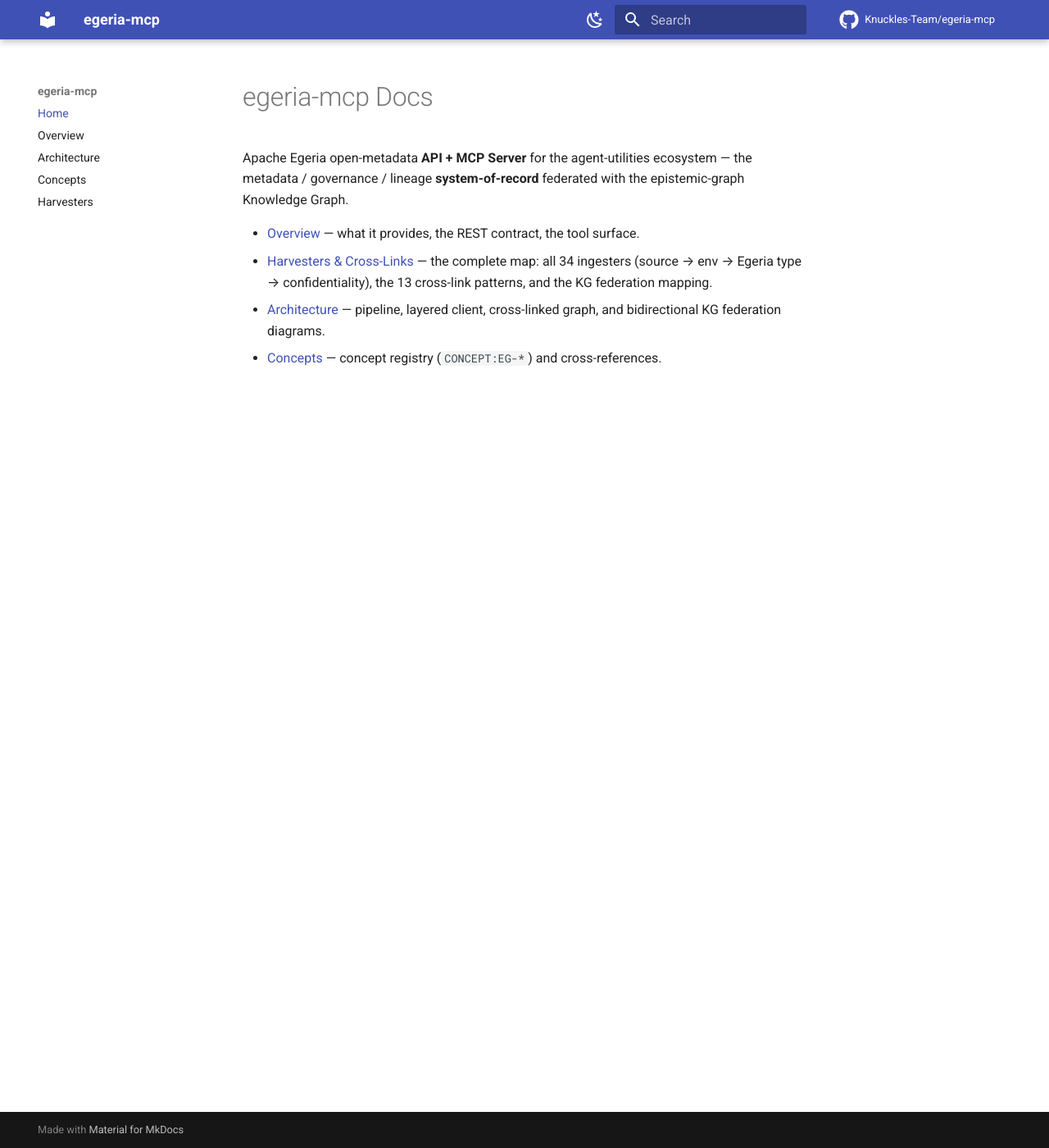
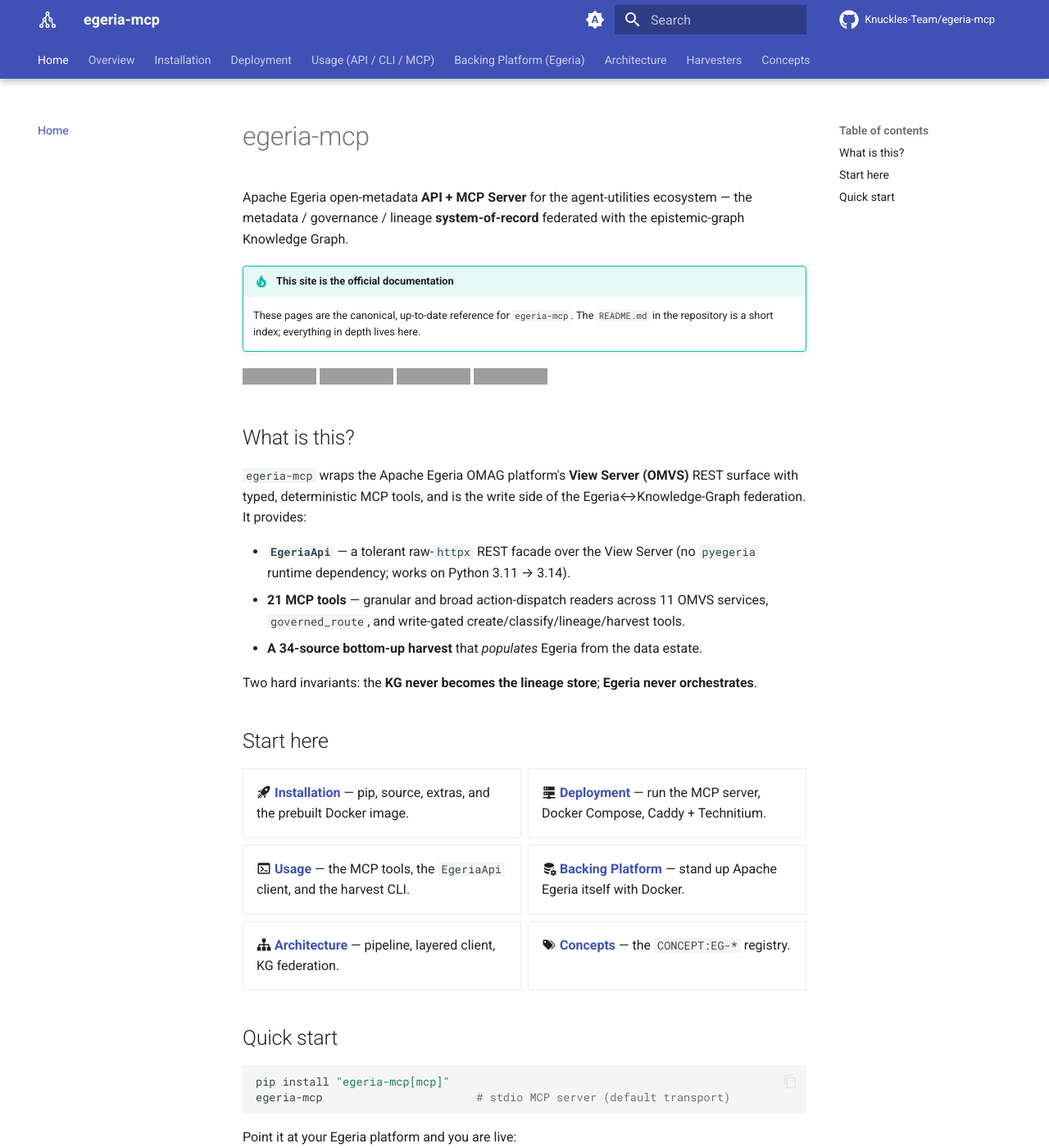
Before and after one commit to Knuckles-Team/egeria-mcp, an MkDocs documentation site: the page built from docs/index.md, in a window 1280 px wide and 1400 px high. Shown: the whole window at 82% size. Built offline with MkDocs 1.6.1 and Material for MkDocs 9.7.7, drawn with Linux system fonts in a browser that asks for light colours; comment, search, counter and statistics services are not loaded; some of the changed text lies outside the part shown; grey boxes are pictures that could not be loaded.

Commit message:
Establish docs-site standard; drop redundant docs.yml
Build the polished GitHub Pages docs standard on egeria-mcp as the
ecosystem reference:
- mkdocs: Material theme with tabs, instant nav, 3-way palette, social,
  emoji/grid-cards; full nav over every docs page
- New docs/{installation,deployment,usage,platform}.md: pip/Docker
  install, MCP-server deployment with Caddy + Technitium, API/CLI/MCP
  usage, and a Compose recipe to stand up the Apache Egeria platform
- index.md reframed as the official-docs landing
- README points to knuckles-team.github.io/egeria-mcp as the canonical
  reference and lists the doc pages
- Remove redundant docs.yml; pages.yml is the single deploy path

Co-Authored-By: Claude Opus 4.8 (1M context) <noreply@anthropic.com>

````diff
--- a/docs/index.md
+++ b/docs/index.md
@@ -1,13 +1,60 @@
-# egeria-mcp Docs
+# egeria-mcp
 
 Apache Egeria open-metadata **API + MCP Server** for the agent-utilities ecosystem
 — the metadata / governance / lineage **system-of-record** federated with the
 epistemic-graph Knowledge Graph.
 
-- [Overview](overview.md) — what it provides, the REST contract, the tool surface.
-- [Harvesters & Cross-Links](harvesters.md) — the complete map: all 34 ingesters
-  (source → env → Egeria type → confidentiality), the 13 cross-link patterns, and the
-  KG federation mapping.
-- [Architecture](architecture.md) — pipeline, layered client, cross-linked graph, and
-  bidirectional KG federation diagrams.
-- [Concepts](concepts.md) — concept registry (`CONCEPT:EG-*`) and cross-references.
+!!! tip "This site is the official documentation"
+    These pages are the canonical, up-to-date reference for `egeria-mcp`. The
+    `README.md` in the repository is a short index; everything in depth lives here.
+
+[![PyPI](https://img.shields.io/pypi/v/egeria-mcp)](https://pypi.org/project/egeria-mcp/)
+![MCP Server](https://badge.mcpx.dev?type=server 'MCP Server')
+[![License](https://img.shields.io/pypi/l/egeria-mcp)](https://github.com/Knuckles-Team/egeria-mcp/blob/main/LICENSE)
+[![GitHub](https://img.shields.io/badge/source-GitHub-181717?logo=github)](https://github.com/Knuckles-Team/egeria-mcp)
+
+## What is this?
+
+`egeria-mcp` wraps the Apache Egeria OMAG platform's **View Server (OMVS)** REST
+surface with typed, deterministic MCP tools, and is the write side of the
+Egeria↔Knowledge-Graph federation. It provides:
+
+- **`EgeriaApi`** — a tolerant raw-`httpx` REST facade over the View Server (no
+  `pyegeria` runtime dependency; works on Python 3.11 → 3.14).
+- **21 MCP tools** — granular and broad action-dispatch readers across 11 OMVS
+  services, `governed_route`, and write-gated create/classify/lineage/harvest tools.
+- **A 34-source bottom-up harvest** that *populates* Egeria from the data estate.
+
+Two hard invariants: the **KG never becomes the lineage store**; **Egeria never
+orchestrates**.
+
+## Start here
+
+<div class="grid cards" markdown>
+
+- :material-rocket-launch: **[Installation](installation.md)** — pip, source, extras, and the prebuilt Docker image.
+- :material-server-network: **[Deployment](deployment.md)** — run the MCP server, Docker Compose, Caddy + Technitium.
+- :material-console: **[Usage](usage.md)** — the MCP tools, the `EgeriaApi` client, and the harvest CLI.
+- :material-database-cog: **[Backing Platform](platform.md)** — stand up Apache Egeria itself with Docker.
+- :material-sitemap: **[Architecture](architecture.md)** — pipeline, layered client, KG federation.
+- :material-tag-multiple: **[Concepts](concepts.md)** — the `CONCEPT:EG-*` registry.
+
+</div>
+
+## Quick start
+
+```bash
+pip install "egeria-mcp[mcp]"
+egeria-mcp                       # stdio MCP server (default transport)
+```
+
+Point it at your Egeria platform and you are live:
+
+```bash
+export EGERIA_PLATFORM_URL=https://your-egeria:9443
+export EGERIA_VIEW_SERVER=qs-view-server
+egeria-mcp --transport http --host 0.0.0.0 --port 8000
+```
+
+See **[Installation](installation.md)** and **[Deployment](deployment.md)** for the
+full matrix (PyPI extras, Docker image, all transports, reverse proxy, DNS).
--- a/mkdocs.yml
+++ b/mkdocs.yml
@@ -1,35 +1,64 @@
 site_name: "egeria-mcp"
+site_description: "Apache Egeria open-metadata API + MCP Server — the metadata / governance / lineage system-of-record for the agent-utilities ecosystem."
+site_url: "https://knuckles-team.github.io/egeria-mcp/"
 repo_name: "Knuckles-Team/egeria-mcp"
 repo_url: "https://github.com/Knuckles-Team/egeria-mcp"
+edit_uri: "edit/main/docs/"
+copyright: "Copyright &copy; Knuckles-Team — MIT licensed"
+
 theme:
   name: material
+  icon:
+    repo: fontawesome/brands/github
+    logo: material/graph-outline
+  favicon: https://raw.githubusercontent.com/squidfunk/mkdocs-material/master/material/templates/assets/images/favicon.png
   features:
+    - navigation.tabs
+    - navigation.tabs.sticky
     - navigation.sections
     - navigation.top
+    - navigation.tracking
+    - navigation.instant
+    - navigation.instant.progress
+    - navigation.footer
+    - toc.follow
     - search.suggest
     - search.highlight
+    - search.share
     - content.code.copy
     - content.code.annotate
+    - content.tabs.link
+    - content.tooltips
   palette:
-    - scheme: default
+    - media: "(prefers-color-scheme)"
+      toggle:
+        icon: material/brightness-auto
+        name: Switch to light mode
+    - media: "(prefers-color-scheme: light)"
+      scheme: default
       primary: indigo
       accent: indigo
       toggle:
         icon: material/weather-night
         name: Switch to dark mode
-    - scheme: slate
+    - media: "(prefers-color-scheme: dark)"
+      scheme: slate
       primary: indigo
       accent: indigo
       toggle:
         icon: material/weather-sunny
         name: Switch to light mode
-  icon:
-    repo: fontawesome/brands/github
+
 plugins:
   - search
+
 markdown_extensions:
   - pymdownx.highlight:
       anchor_linenums: true
+      line_spans: __span
+      pygments_lang_class: true
+  - pymdownx.inlinehilite
+  - pymdownx.snippets
   - pymdownx.superfences:
       custom_fences:
         - name: mermaid
@@ -37,15 +66,31 @@ markdown_extensions:
           format: !!python/name:pymdownx.superfences.fence_code_format
   - pymdownx.tabbed:
       alternate_style: true
+  - pymdownx.emoji:
+      emoji_index: !!python/name:material.extensions.emoji.twemoji
+      emoji_generator: !!python/name:material.extensions.emoji.to_svg
   - admonition
   - pymdownx.details
   - attr_list
+  - md_in_html
   - tables
   - toc:
       permalink: true
+
+extra:
+  social:
+    - icon: fontawesome/brands/github
+      link: https://github.com/Knuckles-Team/egeria-mcp
+    - icon: fontawesome/brands/python
+      link: https://pypi.org/project/egeria-mcp/
+
 nav:
   - Home: index.md
   - Overview: overview.md
+  - Installation: installation.md
+  - Deployment: deployment.md
+  - Usage (API / CLI / MCP): usage.md
+  - Backing Platform (Egeria): platform.md
   - Architecture: architecture.md
+  - Harvesters: harvesters.md
   - Concepts: concepts.md
-  - Harvesters: harvesters.md
````
Also changed, not shown: CHANGELOG.md (+13 -0 lines), README.md (+22 -4 lines), docs/deployment.md (added, +162 -0 lines), docs/installation.md (added, +77 -0 lines), docs/platform.md (added, +106 -0 lines), docs/usage.md (added, +90 -0 lines), 1 other file.
